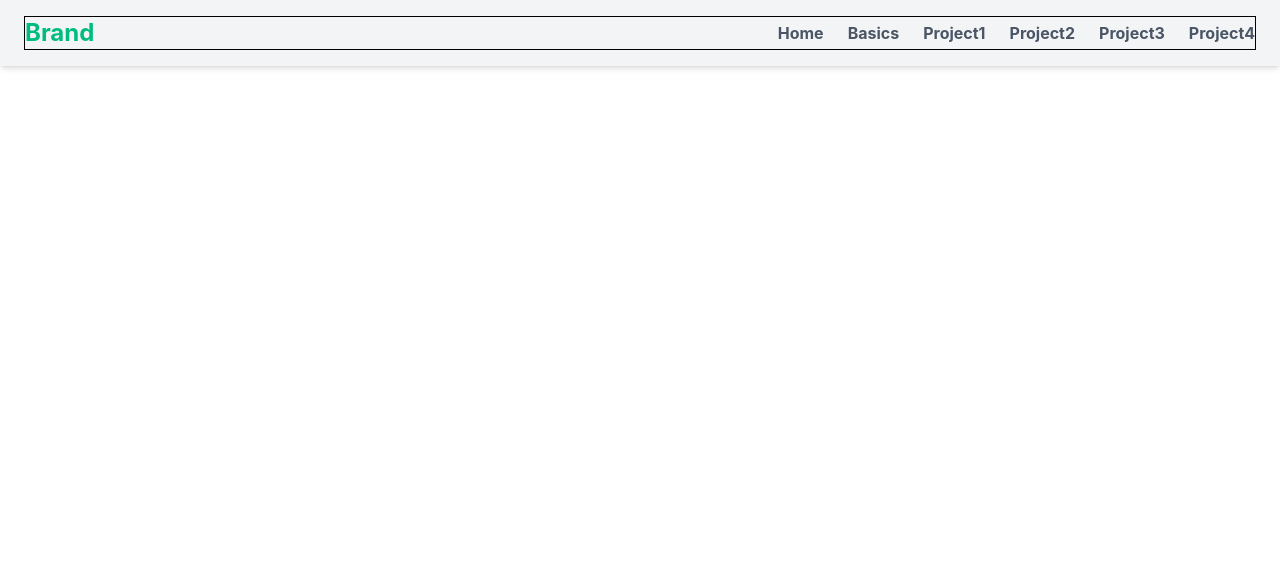
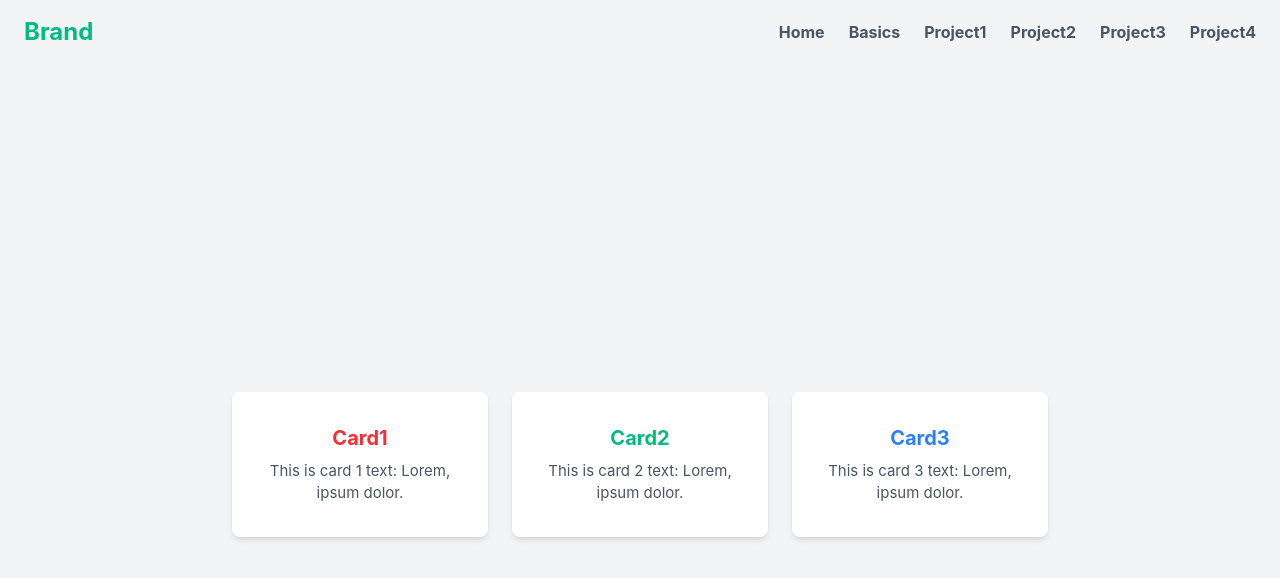
Before and after one commit to Ameer-Hamza-110/Tailwind-CSS-course, a React (Vite) app: page /project2 in a window 1280 px wide. Shown: the top 578 px of the page. Built offline with nearby package versions, Linux system fonts and the light colour scheme.

Commit message:
Add Project2 component and update routing; refactor Navbar styling

```diff
--- a/src/App.jsx
+++ b/src/App.jsx
@@ -3,6 +3,7 @@ import { Route, Routes } from 'react-router-dom'
 import Basics from './components/Basics'
 import Project1 from './components/Project1_Pricing_Card'
 import Navbar from './components/Project2_Navbar'
+import Project2 from './components/Project3_Flexbox'
 
 const App = () => {
   return (
@@ -11,6 +12,7 @@ const App = () => {
       <Routes>
         <Route element={<Basics />} path='/basics' />
         <Route element={<Project1 />} path='/project1' />
+        <Route element={<Project2 />} path='/project2' />
       </Routes>
     </>
   )
--- a/src/components/Project2_Navbar.jsx
+++ b/src/components/Project2_Navbar.jsx
@@ -11,7 +11,7 @@ const Navbar = () => {
     }, [])
     return (
         <nav className='bg-gray-100 px-6 py-4 shadow-md'>
-            <div className='max-w-7xl mx-auto flex justify-between items-center border'>
+            <div className='max-w-7xl mx-auto flex justify-between items-center '>
                 {/* Desktop Menu */}
                 <div className='text-2xl font-bold text-emerald-500'>Brand</div>
 
--- /dev/null
+++ b/src/components/Project3_Flexbox.jsx
@@ -0,0 +1,22 @@
+import React from 'react'
+
+const Project2 = () => {
+    return (
+        <main className='flex flex-wrap bg-gray-100  gap-6 p-6 justify-center items-center min-h-screen'>
+            <div className='bg-white shadow-md p-8 flex flex-col  rounded-lg w-64'>
+                <h1 className='mb-2 text-xl text-center font-bold text-red-500'>Card1</h1>
+                <p className='text-center text-gray-600 text-[15px]'>This is card 1 text: Lorem, ipsum dolor.</p>
+            </div>
+            <div className='bg-white shadow-md p-8 flex flex-col  rounded-lg w-64'>
+                <h1 className='mb-2 text-xl text-center font-bold text-emerald-500'>Card2</h1>
+                <p className='text-center text-gray-600 text-[15px]'>This is card 2 text: Lorem, ipsum dolor.</p>
+            </div>
+            <div className='bg-white shadow-md p-8 flex flex-col  rounded-lg w-64'>
+                <h1 className='mb-2 text-xl text-center font-bold text-blue-500'>Card3</h1>
+                <p className='text-center text-gray-600 text-[15px]'>This is card 3 text: Lorem, ipsum dolor.</p>
+            </div>
+        </main>
+    )
+}
+
+export default Project2
```
